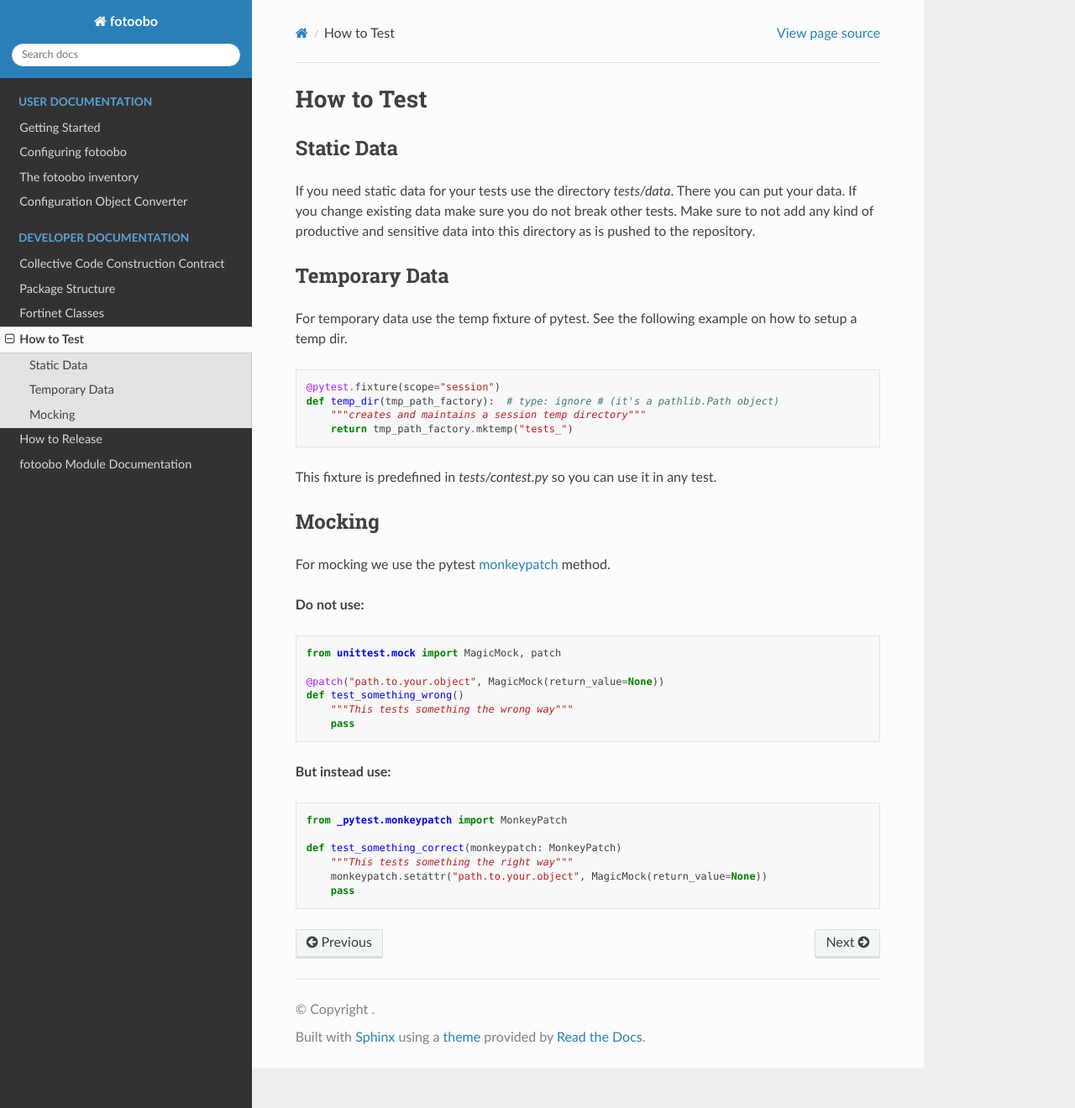
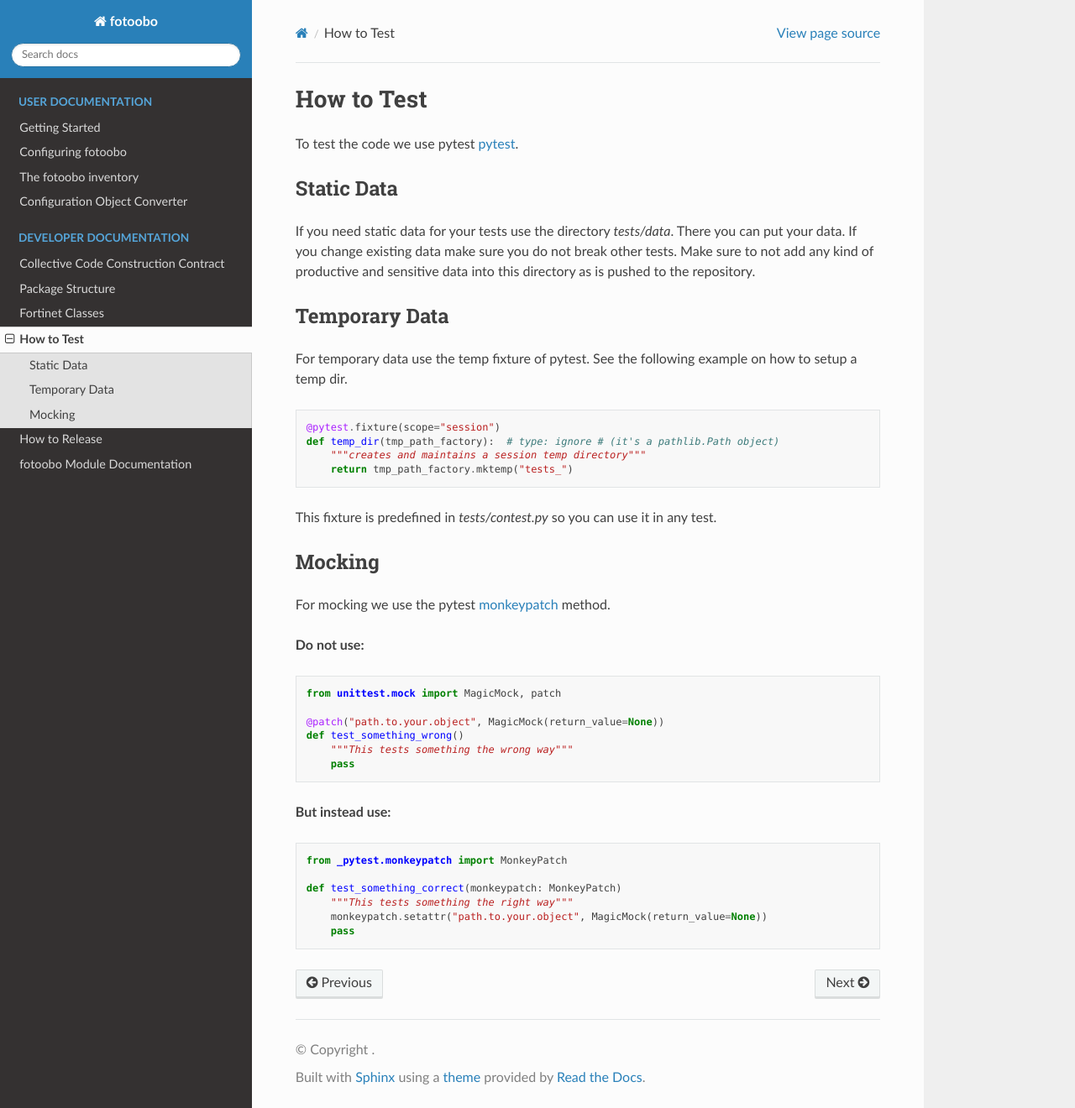
Before and after one commit to migros/fotoobo, a Sphinx documentation site: the page built from docs/source/developer/how_to_test.rst, in a window 1280 px wide and 1320 px high. Shown: the whole window at 84% size. Built offline with Sphinx 7.4.7 and the Read the Docs theme 2.0.0, drawn with Linux system fonts in a browser that asks for light colours.

Commit message:
📝 add a line

```diff
--- a/docs/source/developer/how_to_test.rst
+++ b/docs/source/developer/how_to_test.rst
@@ -4,6 +4,8 @@
 
 How to Test
 ===========
+
+To test the code we use pytest `pytest <https://docs.pytest.org/>`_.
 
 Static Data
 -----------
```
